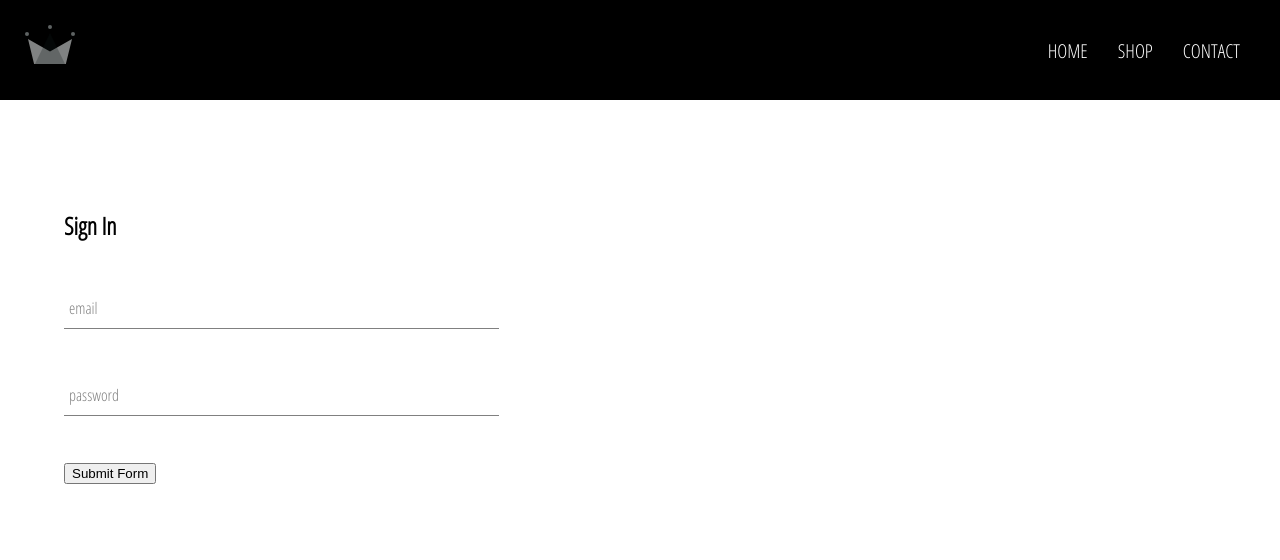
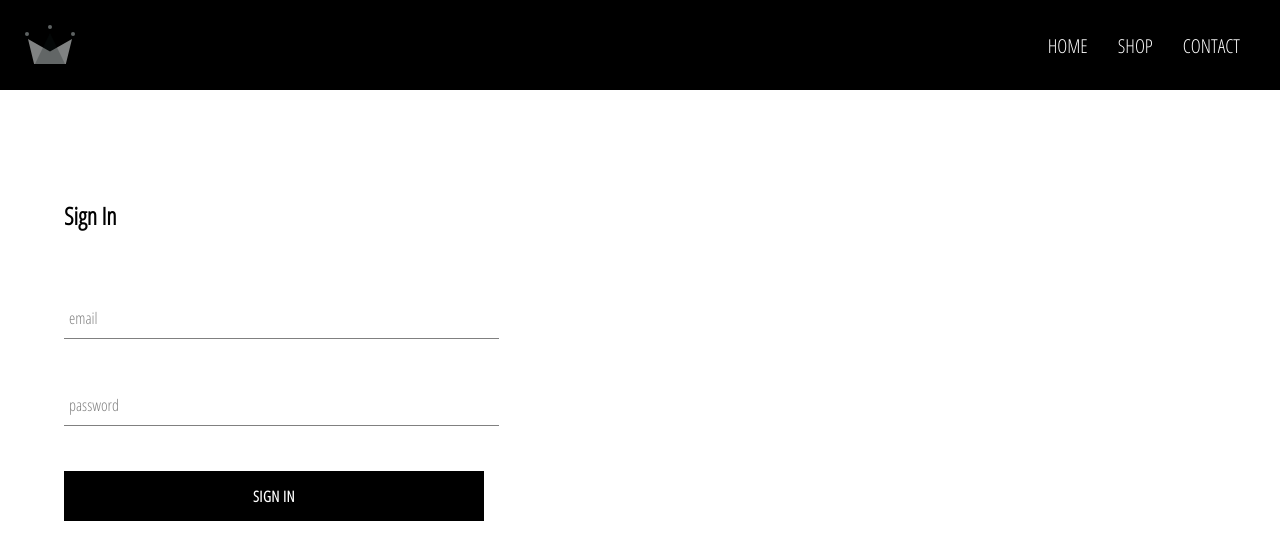
Before and after one commit to croissant0517/clothing-e-commerce, a React (Create React App) app: page /signin in a window 1280 px wide. Shown: the top 560 px of the page. Built offline with nearby package versions, Linux system fonts and the light colour scheme.

Commit message:
update signin.jsx file and css styling

```diff
--- /dev/null
+++ b/src/components/custom-button/custom-button.jsx
@@ -0,0 +1,12 @@
+import React from "react";
+import "./custom-button.scss";
+
+const CustomButton = (props) => {
+    return (
+        <button className = "custom-button" type = {props.type} >
+            {props.children}
+        </button>
+    );
+}
+
+export default CustomButton;
--- /dev/null
+++ b/src/components/custom-button/custom-button.scss
@@ -0,0 +1,21 @@
+.custom-button {
+    width: 100%;
+    height: 50px;
+    letter-spacing: 0.5px;
+    line-height: 50px;
+    padding: 0 35px 0 35px;
+    font-size: 15px;
+    background-color: black;
+    color: white;
+    text-transform: uppercase;
+    font-family: 'Open Sans Condensed';
+    font-weight: bolder;
+    border: none;
+    cursor: pointer;
+
+    &:hover {
+      background-color: white;
+      color: black;
+      border: 1px solid black;
+    }
+}
--- a/src/components/header/header.scss
+++ b/src/components/header/header.scss
@@ -1,5 +1,5 @@
 .header {
-    height: 100px;
+    height: 90px;
     width: 100%;
     display: flex;
     justify-content: space-between;
@@ -14,7 +14,7 @@
 
     .options {
       width: 50%;
-      height: 100px;
+      height: 90px;
       display: flex;
       align-items: center;
       justify-content: flex-end;
--- a/src/components/sign-in/sign-in.jsx
+++ b/src/components/sign-in/sign-in.jsx
@@ -2,6 +2,7 @@
 import "./sign-in.scss";
 
 import FormInput from "../form-input/form-input";
+import CustomButton from "../custom-button/custom-button";
 
 class SignIn extends Component {
     constructor() {
@@ -50,7 +51,7 @@
                         required
                     />
                     {/* <label>Password</label> */}
-                    <input type = "submit" value = "Submit Form" ></input>
+                    <CustomButton type = "submit" > Sign in </CustomButton>
                 </form>
             </div>
         );
--- a/src/components/sign-in/sign-in.scss
+++ b/src/components/sign-in/sign-in.scss
@@ -1,4 +1,6 @@
 .sign-in {
     width: 420px;
     padding: 5vw;
+    display: flex;
+    flex-direction: column;
 }
```
